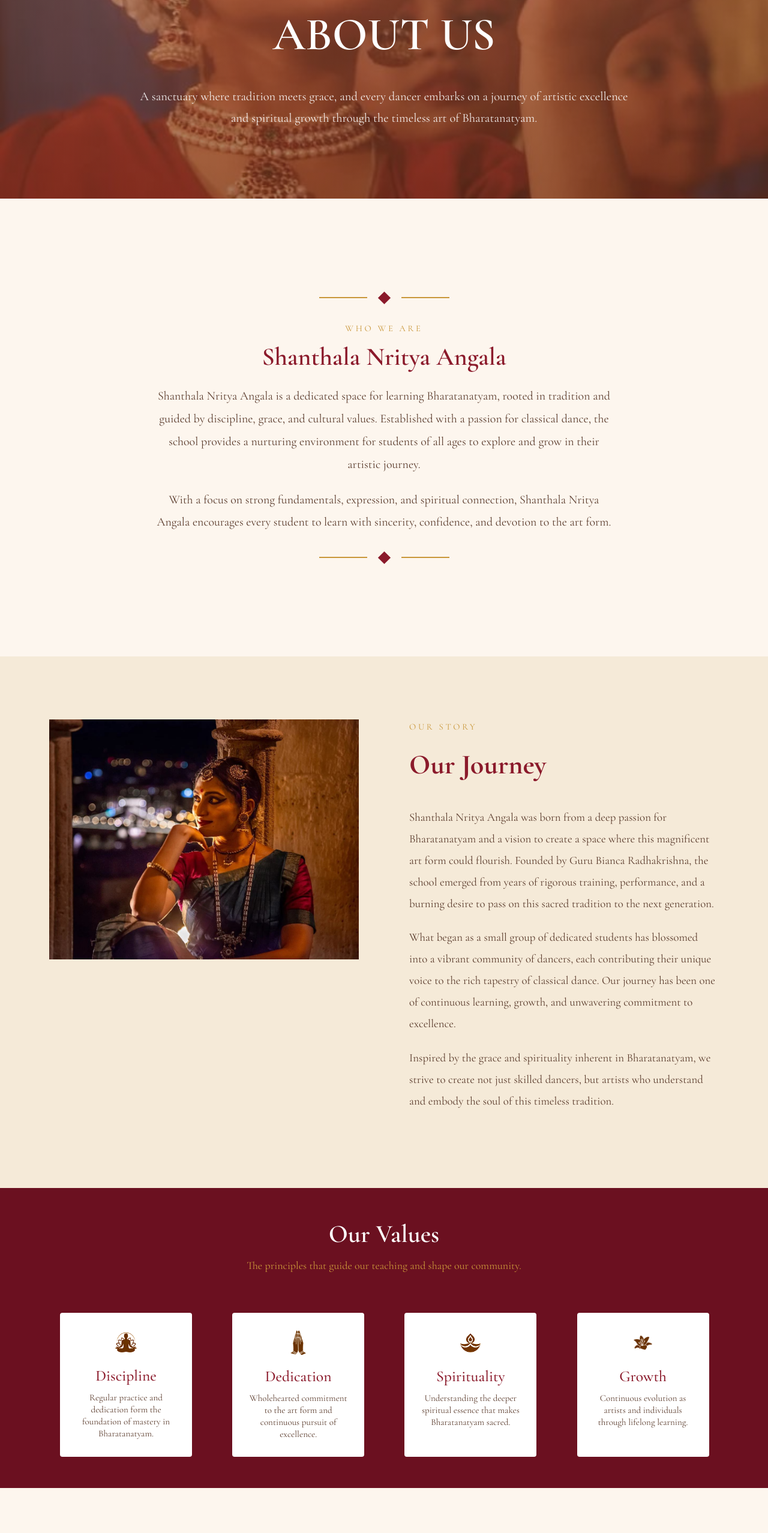
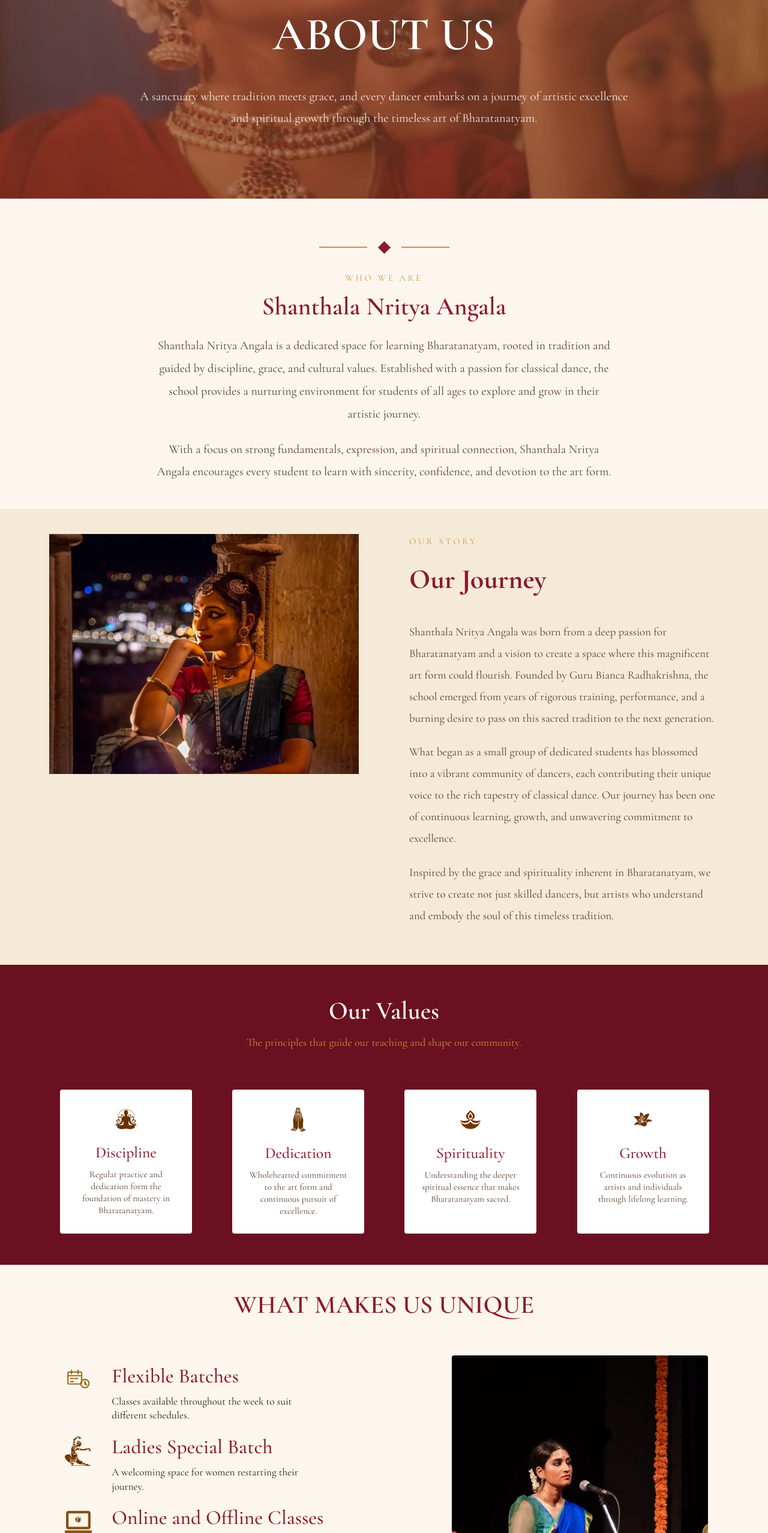
Before and after one commit to Kishor1703/Shanthala, a React (Vite) app: page /about in a window 1280 px wide. Shown: the part 245-2800 px from the top of the page at 60% size. Built offline with nearby package versions, Linux system fonts and the light colour scheme.

Commit message:
Design work

```diff
--- a/src/index.css
+++ b/src/index.css
@@ -906,11 +906,11 @@ ul { list-style: none; }
 }
 
 /* ===== ABOUT PAGE ===== */
-.about-intro { padding: 6rem 0; background: var(--cream); }
+.about-intro { padding: 2rem 0; background: var(--cream); }
 .about-intro-text { text-align: center; max-width: 760px; margin: 0 auto; }
 .about-intro-text p { color: var(--text-mid); font-size: 0.95rem; line-height: 1.9; margin-top: 1rem; }
 
-.journey-section { padding: 5rem 0; background: var(--cream-dark); }
+.journey-section { padding: 2rem 0; background: var(--cream-dark); }
 .journey-grid {
   display: grid;
   grid-template-columns: 1fr 1fr;
@@ -979,7 +979,7 @@ ul { list-style: none; }
 .value-card h3 { font-family: var(--font-display); font-size: 1.22rem; color: var(--crimson); margin-bottom: 0.28rem; font-weight: 500; }
 .value-card p { font-size: 0.72rem; color: var(--text-mid); line-height: 1.32; max-width: 176px; margin: 0 auto; }
 
-.unique-section { padding: 6rem 0; background: var(--cream); }
+.unique-section { padding: 2rem 0; background: var(--cream); }
 .unique-section .section-tag { display: none; }
 .unique-header {
   text-align: center;
@@ -1036,7 +1036,7 @@ ul { list-style: none; }
 .unique-item h4 { font-family: var(--font-display); font-size: 1.6rem; color: var(--crimson); margin-bottom: 0.1rem; font-weight: 500; }
 .unique-item p { font-size: 0.82rem; color: var(--text-dark); line-height: 1.35; max-width: 340px; }
 
-.testimonials-section { padding: 6rem 0; background: var(--cream-dark); }
+.testimonials-section { padding: 2rem 0; background: var(--cream-dark); }
 .testimonials-header { text-align: center; margin-bottom: 3rem; }
 .testimonials-header p { color: var(--text-mid); font-size: 0.85rem; margin-top: 0.5rem; }
 .testimonials-grid {
--- a/src/pages/About.jsx
+++ b/src/pages/About.jsx
@@ -53,7 +53,7 @@ export default function About() {
               With a focus on strong fundamentals, expression, and spiritual connection, Shanthala Nritya Angala encourages every student to learn with sincerity, confidence, and devotion to the art form.
             </p>
           </div>
-          <div className="divider reveal"><div className="divider-diamond"></div></div>
+          {/* <div className="divider reveal"><div className="divider-diamond"></div></div> */}
         </div>
       </section>
 
@@ -150,7 +150,7 @@ export default function About() {
       <section className="testimonials-section">
         <div className="container">
           <div className="testimonials-header reveal">
-            <span className="section-tag">Student Stories</span>
+            {/* <span className="section-tag">Student Stories</span> */}
             <h2 className="section-title" style={{ fontStyle: 'var(--font-body)' }}>Testimonials</h2>
             <p>See what our students and parents are saying.</p>
           </div>
```
